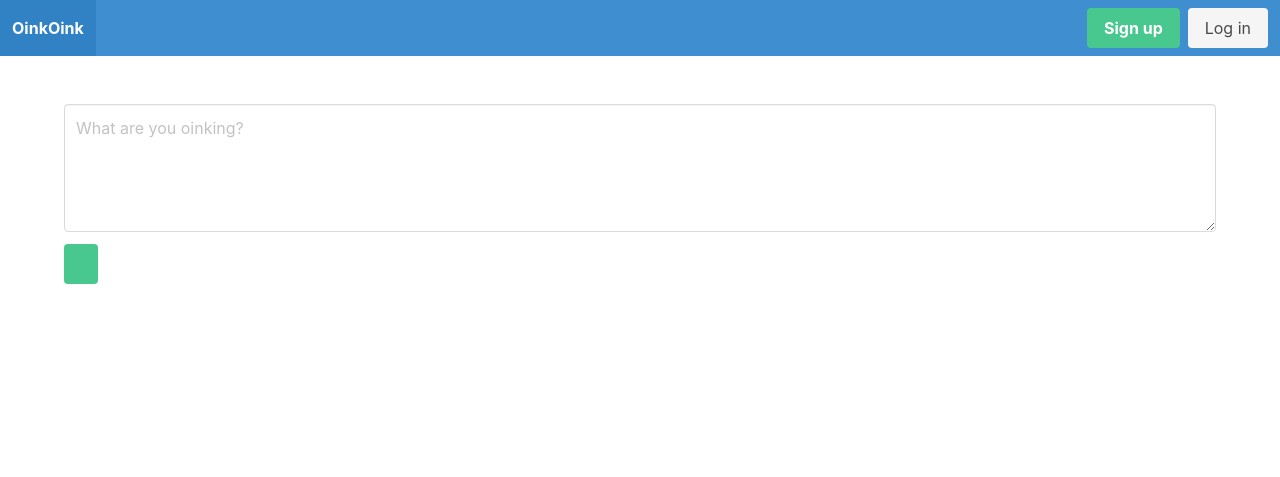
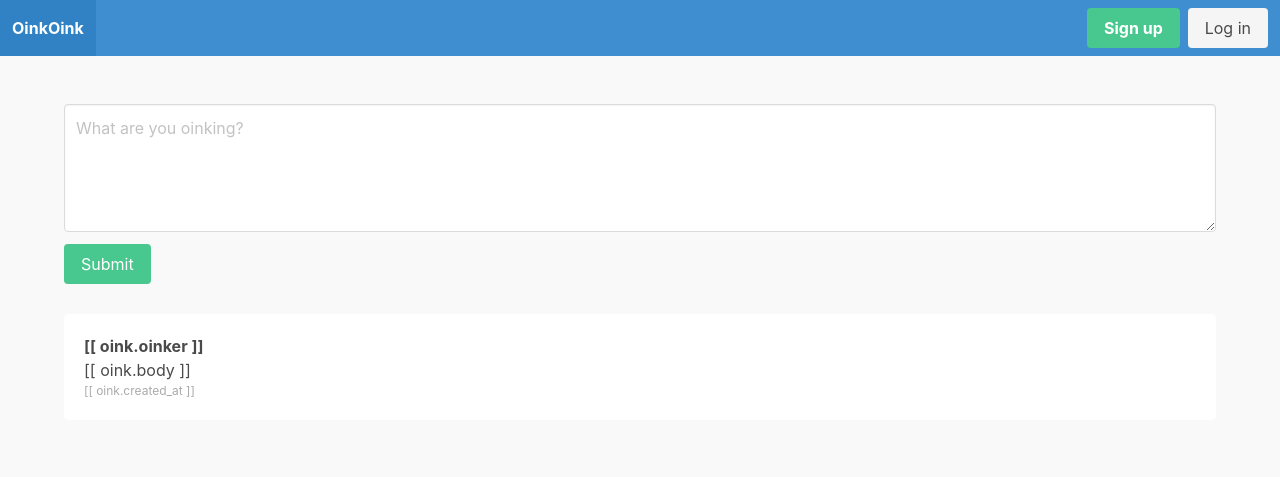
Before and after one commit to aysudeliahmetoglu/newTwitterClone, a Django app: template apps/feed/templates/feed/feed.html in a window 1280 px wide. Shown: the top 477 px of the page. Run offline with Django 3.2, Linux system fonts and the light colour scheme; the template is opened without the code that fills it: most values are stand-ins (such as "Sample title", 1, 10 or a date in 2020); some libraries are stand-ins or nearby versions.

Commit message:
feed page css

```diff
--- a/apps/core/templates/core/base.html
+++ b/apps/core/templates/core/base.html
@@ -1,4 +1,6 @@
 <!DOCTYPE html>
+
+{% load static %}
 
 <html>
 
@@ -12,7 +14,7 @@
 
     <!-- Styles -->
     <link rel="stylesheet" href="https://cdn.jsdelivr.net/npm/bulma@0.9.0/css/bulma.min.css">
-
+    <link rel="stylesheet" href="{% static 'css/main.css' %}">
 </head>
 
 <body>
--- a/apps/feed/templates/feed/feed.html
+++ b/apps/feed/templates/feed/feed.html
@@ -13,14 +13,17 @@
                         </div>
                         <div class="field">
                             <div class="control">
-                                <button class="button is-success"></button>
+                                <button class="button is-success">Submit</button>
                             </div>
                         </div>
                     </form>
                 </div>
+
                 <div class="wrapper-oinks">
                     <div class="oink" v-for="oink in oinks">
-                        <p [[ oink.body ]]></p>
+                        <p class="name">[[ oink.oinker ]]</p>
+                        <p>[[ oink.body ]]</p>
+                        <p class="info">[[ oink.created_at ]]</p>
                     </div>
                 </div>
             </div>
@@ -37,11 +40,13 @@
         data(){
             return{
                 oink: [],
-                body: ''
+                body: '',
+                oinker : '{{ reuqest.user.username }}',
+                created_at : 'Now'
             }
         },
         methods:{
-            submitOin(){
+            submitOink(){
                 console.log('submitOink');
             }
         }
--- a/oinkoink/settings.py
+++ b/oinkoink/settings.py
@@ -123,7 +123,10 @@
 # Static files (CSS, JavaScript, Images)
 # https://docs.djangoproject.com/en/4.1/howto/static-files/
 
-STATIC_URL = 'static/'
+STATIC_URL = '/static/'
+STATICFILES_DIRS = [
+    BASE_DIR / 'static'
+]
 
 # Default primary key field type
 # https://docs.djangoproject.com/en/4.1/ref/settings/#default-auto-field
--- /dev/null
+++ b/static/css/main.css
@@ -0,0 +1,24 @@
+body {
+    background: #f9f9f9;
+
+}
+
+.wrapper-oinks {
+    margin-top: 30px;
+
+}
+    .wrapper-oinks .oink {
+        margin-bottom: 10px;
+        padding: 20px;
+        border-radius: 4px;
+        background: #fff;
+
+    }
+    .wrapper-oinks .oink .name {
+        font-weight: bold;
+    }
+
+    .wrapper-oinks .oink .info {
+        font-size: 12px;
+        color: #aaa;
+    }
```
